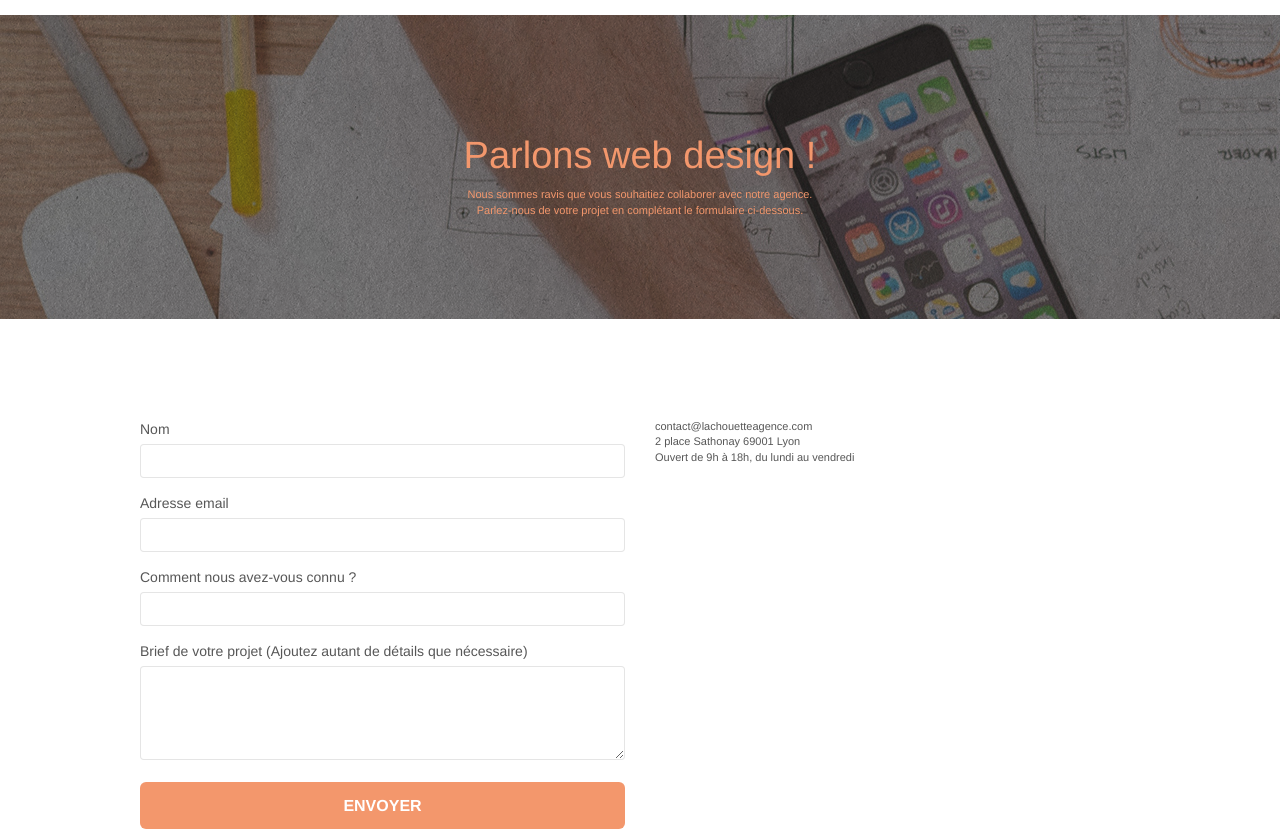
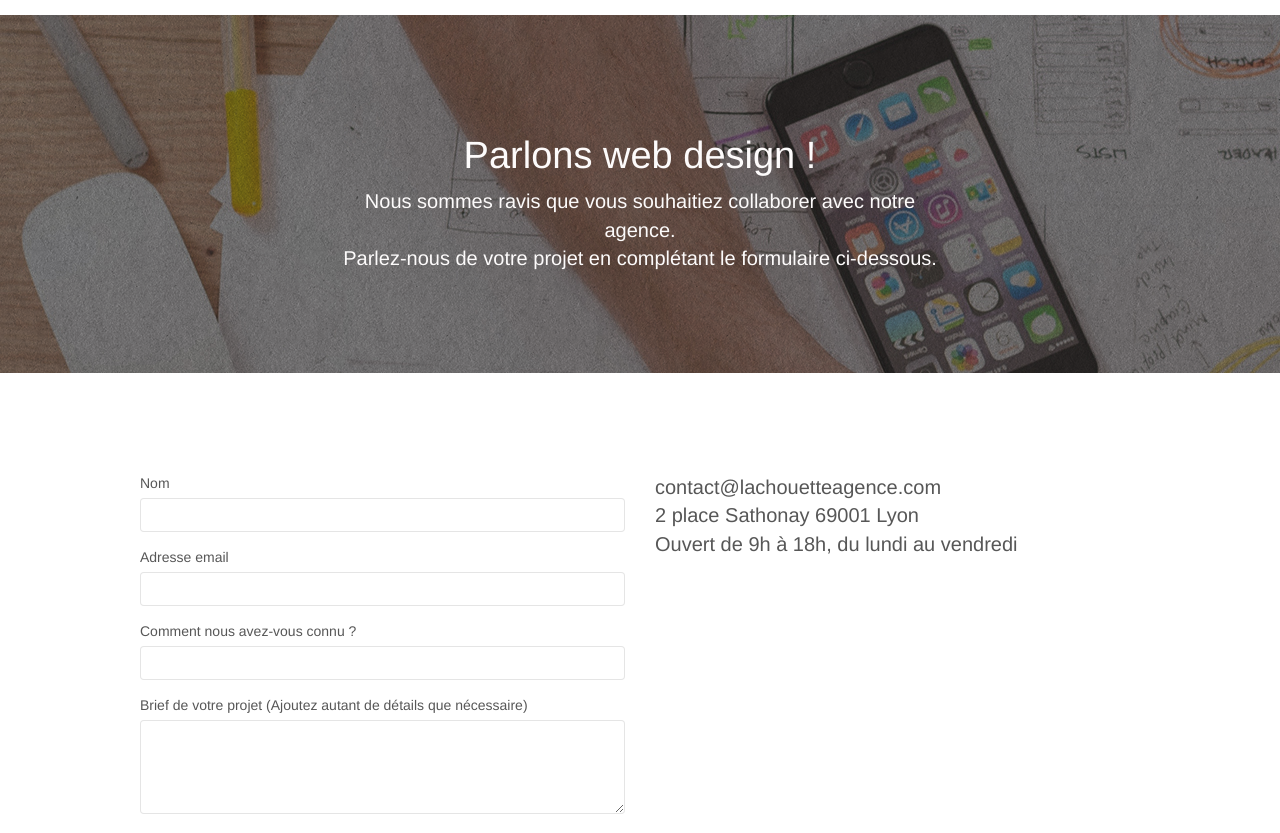
Before and after one commit to AdemBslm/Projet4, a plain HTML site: page page2.html in a window 1280 px wide. Shown: the part 77-910 px from the top of the page. Drawn offline with nearby package versions, Linux system fonts and the light colour scheme; files that its build step writes are made by us from their sources; a script that the page names is missing.

Commit message:
8eme recommandation: les visibilité et le contraste

```diff
--- a/style.css
+++ b/style.css
@@ -686,7 +686,7 @@ a {
 }
 
 p {
-    font-size: 11px;
+    font-size: 20px;
 }
 
 .tight-width-whitespace {
@@ -780,15 +780,15 @@ h4 {
 }
 
 .bgc-atomic-tangerine {
-    background-color: #F3976C;
+    background-color: #7B4C36;
 }
 
 .tc-white {
-    color: #F3976C!important;
+    color: rgb(253, 251, 251)!important;
 }
 
 .btn-atomic-tangerine {
-    background: #F3976C;
+    background: #7B4C36;
     color: #FFFFFF!important;
 }
 
```
Also changed, not shown: index.html (+0 -2 lines).
